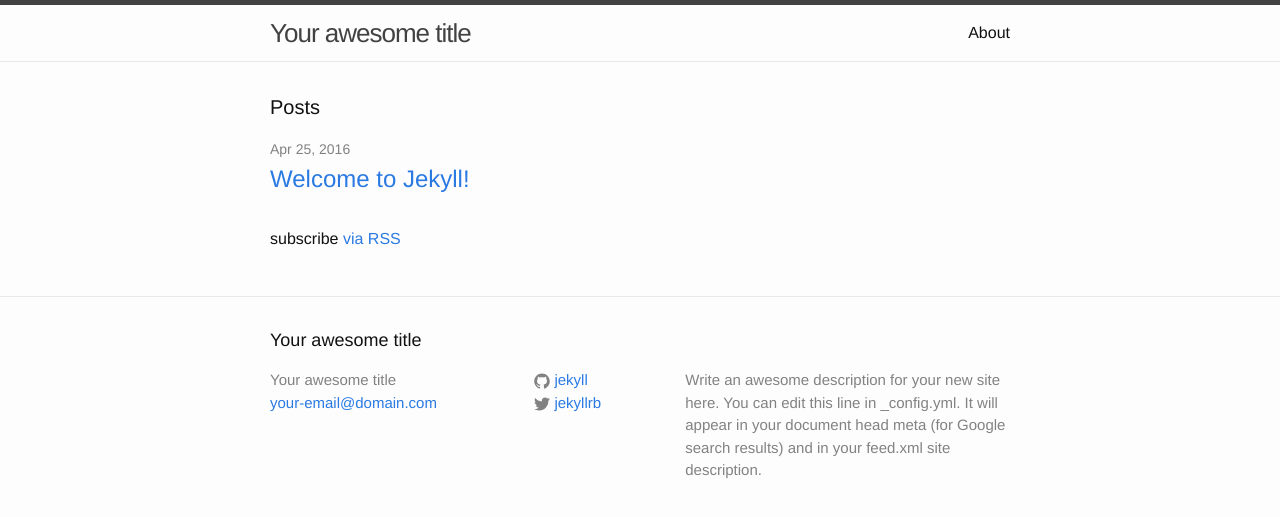
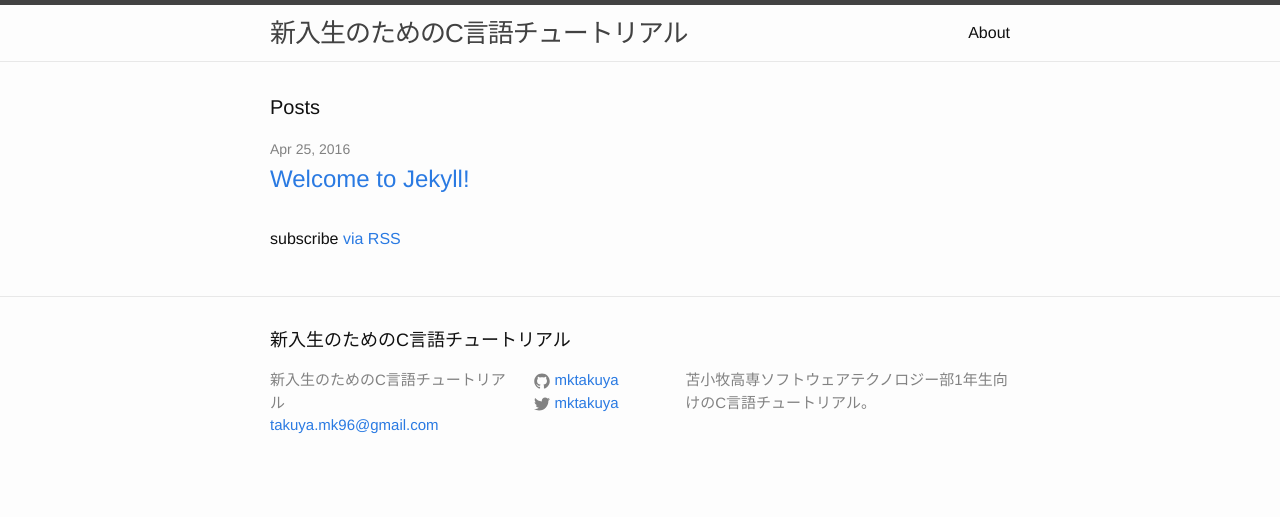
Before and after one commit to mktakuya/tnct-softech2016.github.io, a Jekyll site: the page built from index.html, in a window 1280 px wide. Shown: the top 517 px of the page. Built offline with Jekyll 4.4.1, drawn with Linux system fonts in a browser that asks for light colours.

Commit message:
Initial setting

```diff
--- a/_config.yml
+++ b/_config.yml
@@ -6,16 +6,15 @@
 # 'jekyll serve'. If you change this file, please restart the server process.
 
 # Site settings
-title: Your awesome title
-email: your-email@domain.com
+title: 新入生のためのC言語チュートリアル
+email: takuya.mk96@gmail.com
 description: > # this means to ignore newlines until "baseurl:"
-  Write an awesome description for your new site here. You can edit this
-  line in _config.yml. It will appear in your document head meta (for
-  Google search results) and in your feed.xml site description.
-baseurl: "" # the subpath of your site, e.g. /blog
-url: "http://yourdomain.com" # the base hostname & protocol for your site
-twitter_username: jekyllrb
-github_username:  jekyll
+  苫小牧高専ソフトウェアテクノロジー部1年生向けのC言語チュートリアル。
+baseurl: "/c-tutorial" # the subpath of your site, e.g. /blog
+url: "https://mktakuya.net" # the base hostname & protocol for your site
+permalink: /c-tutorial/:title.html
+twitter_username: mktakuya
+github_username:  mktakuya
 
 # Build settings
 markdown: kramdown
```
